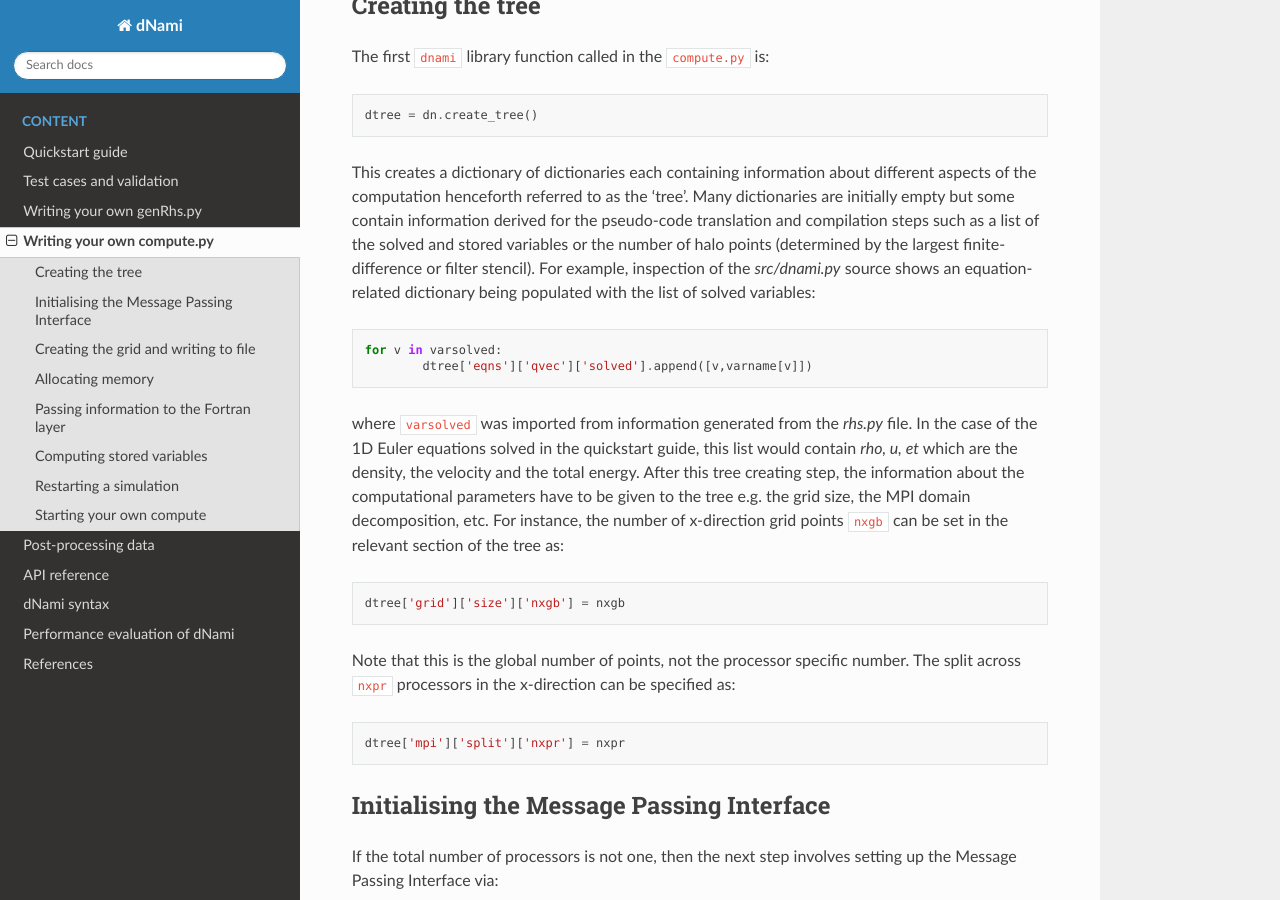
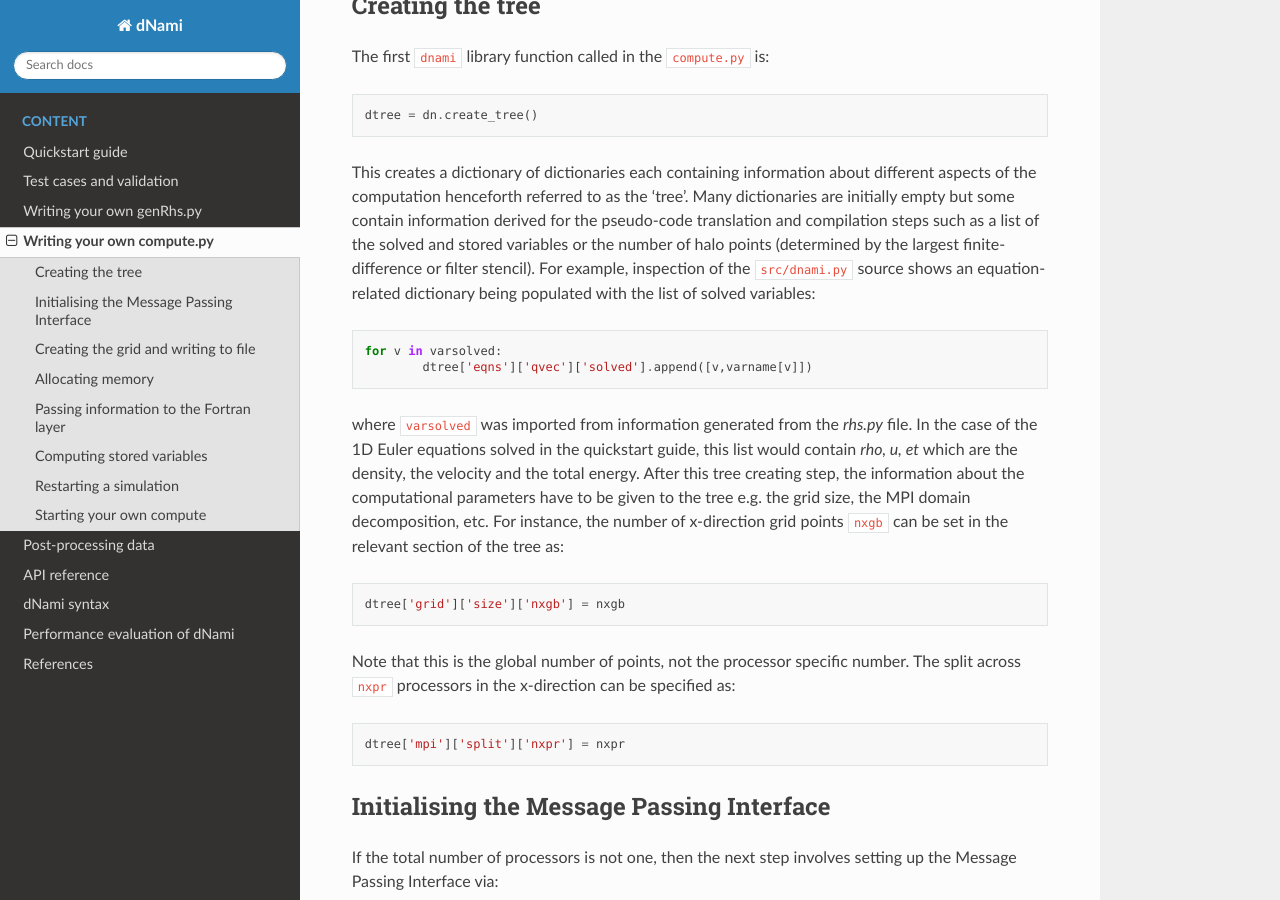
Before and after one commit to dNamiLab/dNami, a Sphinx documentation site: the page built from doc/usage/compute.rst, in a window 1280 px wide and 900 px high, scrolled down 317 px. Built offline with Sphinx 7.4.7 and the Read the Docs theme 2.0.0, drawn with Linux system fonts in a browser that asks for light colours.

```diff
--- a/doc/usage/compute.rst
+++ b/doc/usage/compute.rst
@@ -14,7 +14,7 @@ The first ``dnami`` library function called in the ``compute.py`` is:
 
         dtree = dn.create_tree()
 
-This creates a dictionary of dictionaries each containing information about different aspects of the computation henceforth referred to as the 'tree'. Many dictionaries are initially empty but some contain information derived for the pseudo-code translation and compilation steps such as a list of the solved and stored variables or the number of halo points (determined by the largest finite-difference or filter stencil). For example, inspection of the `src/dnami.py` source shows an equation-related dictionary being populated with the list of solved variables:
+This creates a dictionary of dictionaries each containing information about different aspects of the computation henceforth referred to as the 'tree'. Many dictionaries are initially empty but some contain information derived for the pseudo-code translation and compilation steps such as a list of the solved and stored variables or the number of halo points (determined by the largest finite-difference or filter stencil). For example, inspection of the ``src/dnami.py`` source shows an equation-related dictionary being populated with the list of solved variables:
 
 .. code-block:: python
 
```
